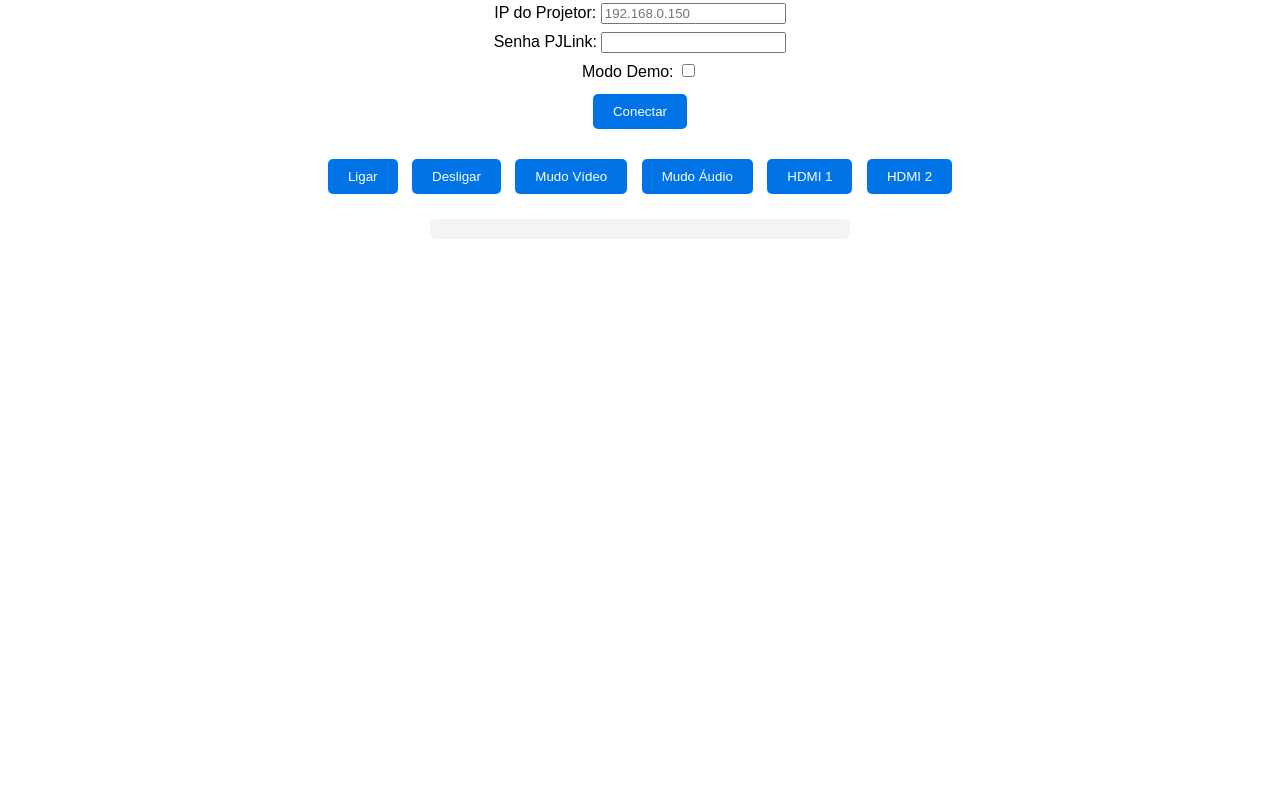
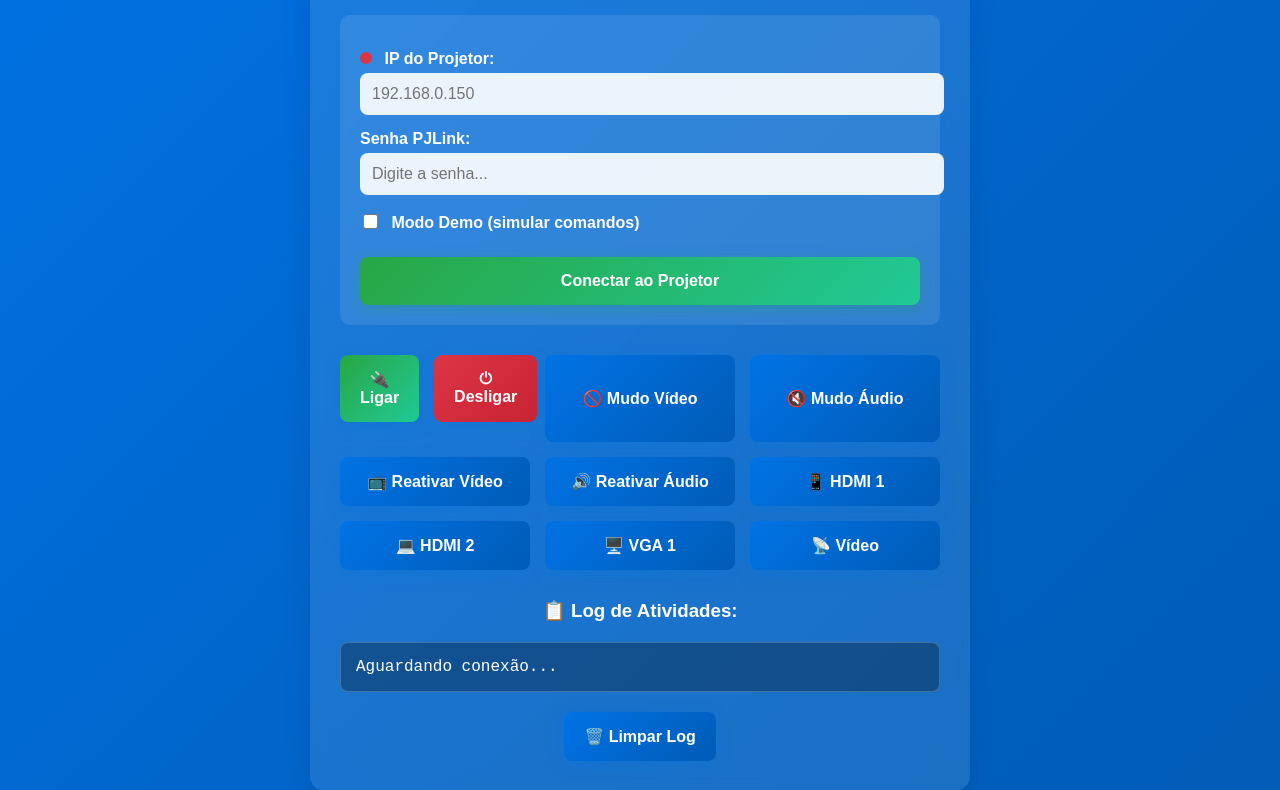
Before and after one commit to ElderCostta/IBCV-DATASHOW, a plain HTML site: page index.html in a window 1280 px wide. Shown: the part 259-1049 px from the top of the page. Before the commit the page ends 800 px from the top, so only its background shows below. Drawn offline with Linux system fonts and the light colour scheme; files whose address does not match are found by name.

Commit message:
Update index.html

```diff
--- a/index.html
+++ b/index.html
@@ -4,31 +4,234 @@
   <meta charset="UTF-8" />
   <meta name="viewport" content="width=device-width, initial-scale=1.0" />
   <title>IBCV - DATASHOW</title>
-  <link rel="stylesheet" href="style.css" />
+  <link rel="manifest" href="manifest.json">
+  <style>
+    body {
+      font-family: Arial, Helvetica, sans-serif;
+      text-align: center;
+      padding: 20px;
+      background: linear-gradient(135deg, #0073e6, #005bb5);
+      min-height: 100vh;
+      margin: 0;
+      color: white;
+    }
+
+    .container {
+      max-width: 600px;
+      margin: 0 auto;
+      background: rgba(255, 255, 255, 0.1);
+      padding: 30px;
+      border-radius: 15px;
+      backdrop-filter: blur(10px);
+      box-shadow: 0 8px 32px rgba(0, 0, 0, 0.1);
+    }
+
+    .logo {
+      width: 120px;
+      height: 120px;
+      margin: 0 auto 20px;
+      background: white;
+      border-radius: 50%;
+      display: flex;
+      align-items: center;
+      justify-content: center;
+      box-shadow: 0 4px 20px rgba(0, 0, 0, 0.2);
+    }
+
+    .logo svg {
+      width: 80px;
+      height: 80px;
+      fill: #0073e6;
+    }
+
+    h1 {
+      font-family: 'Times New Roman', Times, serif;
+      color: white;
+      margin-bottom: 30px;
+      font-size: 2.5em;
+      text-shadow: 2px 2px 4px rgba(0, 0, 0, 0.3);
+    }
+
+    .config {
+      margin-bottom: 30px;
+      background: rgba(255, 255, 255, 0.1);
+      padding: 20px;
+      border-radius: 10px;
+    }
+
+    .config label {
+      display: block;
+      margin: 15px 0;
+      text-align: left;
+      font-weight: bold;
+    }
+
+    .config input {
+      width: 100%;
+      padding: 12px;
+      margin-top: 5px;
+      border: none;
+      border-radius: 8px;
+      font-size: 16px;
+      background: rgba(255, 255, 255, 0.9);
+      color: #333;
+    }
+
+    .config input[type="checkbox"] {
+      width: auto;
+      margin-right: 10px;
+      transform: scale(1.2);
+    }
+
+    .controles {
+      display: grid;
+      grid-template-columns: repeat(auto-fit, minmax(150px, 1fr));
+      gap: 15px;
+      margin-bottom: 30px;
+    }
+
+    button {
+      padding: 15px 20px;
+      background: linear-gradient(135deg, #0073e6, #005bb5);
+      border: none;
+      color: white;
+      border-radius: 8px;
+      cursor: pointer;
+      font-size: 16px;
+      font-weight: bold;
+      transition: all 0.3s ease;
+      box-shadow: 0 4px 15px rgba(0, 115, 230, 0.3);
+    }
+
+    button:hover {
+      transform: translateY(-2px);
+      box-shadow: 0 6px 20px rgba(0, 115, 230, 0.4);
+      background: linear-gradient(135deg, #005bb5, #004494);
+    }
+
+    button:active {
+      transform: translateY(0);
+    }
+
+    #conectar {
+      background: linear-gradient(135deg, #28a745, #20c997);
+      box-shadow: 0 4px 15px rgba(40, 167, 69, 0.3);
+      width: 100%;
+      margin-top: 10px;
+    }
+
+    #conectar:hover {
+      background: linear-gradient(135deg, #20c997, #17a2b8);
+      box-shadow: 0 6px 20px rgba(40, 167, 69, 0.4);
+    }
+
+    .power-buttons {
+      display: grid;
+      grid-template-columns: 1fr 1fr;
+      gap: 15px;
+      margin-bottom: 20px;
+    }
+
+    .power-on {
+      background: linear-gradient(135deg, #28a745, #20c997) !important;
+    }
+
+    .power-off {
+      background: linear-gradient(135deg, #dc3545, #c82333) !important;
+    }
+
+    pre {
+      background: rgba(0, 0, 0, 0.3);
+      padding: 15px;
+      border-radius: 8px;
+      text-align: left;
+      max-width: 100%;
+      margin: 20px 0;
+      color: #fff;
+      font-family: 'Courier New', monospace;
+      max-height: 200px;
+      overflow-y: auto;
+      border: 1px solid rgba(255, 255, 255, 0.2);
+    }
+
+    .status-indicator {
+      display: inline-block;
+      width: 12px;
+      height: 12px;
+      border-radius: 50%;
+      margin-right: 8px;
+      background: #dc3545;
+    }
+
+    .status-indicator.connected {
+      background: #28a745;
+    }
+
+    @media (max-width: 600px) {
+      .container {
+        margin: 10px;
+        padding: 20px;
+      }
+
+      .controles {
+        grid-template-columns: 1fr;
+      }
+
+      .power-buttons {
+        grid-template-columns: 1fr;
+      }
+    }
+  </style>
 </head>
 <body>
-    <img src="C:\Users\windows\Desktop\DATASHOW IBCV\480193498_17926823220001927_624583245629748222_n.jpg" alt="200">
+  <div class="container">
+    <!-- Logo IBCV usando SVG inline -->
+    <div class="logo">
+      <svg viewBox="0 0 100 50">
+        <text x="50" y="35" text-anchor="middle" font-family="Arial, sans-serif" font-size="20" font-weight="bold" fill="#0073e6">
+          IBCV
+        </text>
+      </svg>
+    </div>
+
     <h1>IBCV-DATASHOW</h1>
 
     <div class="config">
-    <label>IP do Projetor: <input id="ip" type="text" placeholder="192.168.0.150" /></label>
-    <label>Senha PJLink: <input id="senha" type="password" /></label>
-    <label>Modo Demo: <input id="demo" type="checkbox" /></label>
-    <button id="conectar">Conectar</button>
+      <label>
+        <span class="status-indicator" id="statusIndicator"></span>
+        IP do Projetor:
+        <input id="ip" type="text" placeholder="192.168.0.150" />
+      </label>
+      <label>
+        Senha PJLink:
+        <input id="senha" type="password" placeholder="Digite a senha..." />
+      </label>
+      <label>
+        <input id="demo" type="checkbox" />
+        Modo Demo (simular comandos)
+      </label>
+      <button id="conectar">Conectar ao Projetor</button>
     </div>
 
     <div class="controles">
-    <button onclick="enviarComando('%1POWR 1')">Ligar</button>
-    <button onclick="enviarComando('%1POWR 0')">Desligar</button>
-    <button onclick="enviarComando('%1AVMT 31')">Mudo Vídeo</button>
-    <button onclick="enviarComando('%1AVMT 11')">Mudo Áudio</button>
-    <button onclick="enviarComando('%1INPT 31')">HDMI 1</button>
-    <button onclick="enviarComando('%1INPT 32')">HDMI 2</button>
+      <div class="power-buttons">
+        <button class="power-on" onclick="enviarComando('%1POWR 1')">🔌 Ligar</button>
+        <button class="power-off" onclick="enviarComando('%1POWR 0')">⏻ Desligar</button>
       </div>
 
-  <pre id="log"></pre>
+      <button onclick="enviarComando('%1AVMT 31')">🚫 Mudo Vídeo</button>
+      <button onclick="enviarComando('%1AVMT 11')">🔇 Mudo Áudio</button>
+      <button onclick="enviarComando('%1AVMT 30')">📺 Reativar Vídeo</button>
+      <button onclick="enviarComando('%1AVMT 10')">🔊 Reativar Áudio</button>
+      <button onclick="enviarComando('%1INPT 31')">📱 HDMI 1</button>
+      <button onclick="enviarComando('%1INPT 32')">💻 HDMI 2</button>
+      <button onclick="enviarComando('%1INPT 11')">🖥️ VGA 1</button>
+      <button onclick="enviarComando('%1INPT 21')">📡 Vídeo</button>
+    </div>
 
-  <script src="datashow.js">
-  </script>
-</body>
-</html>
+    <div>
+      <h3>📋 Log de Atividades:</h3>
+      <pre id="log">Aguardando conexão...</pre>
+      <button onclick="limparLog()">🗑️ Limpar Log</button>
+    </div>
+  </div>
```
Lines whose indentation alone changed are shown as unchanged.
